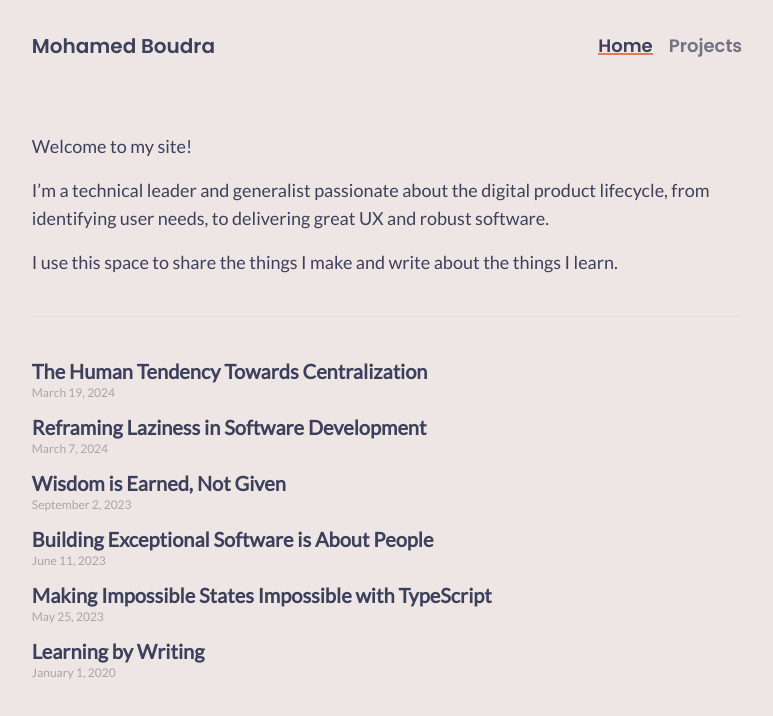
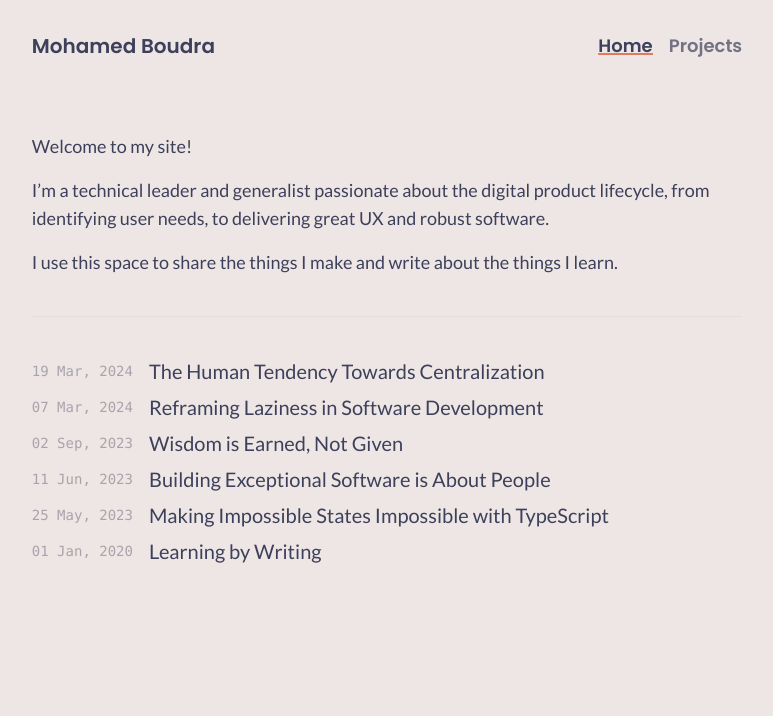
Before and after one commit to boudra/moboudra.com, a Next.js app: page / in a window 1280 px wide. Shown: the top 716 px of the page, without its empty margins (253-1026 px from the left). Built offline with nearby package versions, Linux system fonts and the light colour scheme.

Commit message:
split posts

```diff
--- a/src/date.js
+++ b/src/date.js
@@ -1,7 +1,7 @@
 export function formatDate(date) {
-  const day = date.getDate();
-  const month = date.toLocaleString("default", { month: "long" });
+  const day = date.getDate().toString().padStart(2, "0");
+  const month = date.toLocaleString("default", { month: "long" }).slice(0, 3);
   const year = date.getFullYear();
 
-  return `${month} ${day}, ${year}`;
+  return `${day} ${month}, ${year}`;
 }
--- a/src/pages/index.js
+++ b/src/pages/index.js
@@ -1,28 +1,11 @@
-import fs from "fs";
-import matter from "gray-matter";
 import Link from "next/link";
 import { formatDate } from "../date";
+import { getPosts } from "../posts";
 
 export async function getStaticProps() {
-  const files = fs.readdirSync("posts");
-
-  const posts = files.map((fileName) => {
-    const slug = fileName.replace(".md", "");
-    const readFile = fs.readFileSync(`posts/${fileName}`, "utf-8");
-    const { data: frontmatter } = matter(readFile);
-    return {
-      slug,
-      frontmatter,
-    };
-  });
-
-  posts.sort((a, b) => {
-    return new Date(b.frontmatter.date) - new Date(a.frontmatter.date);
-  });
-
   return {
     props: {
-      posts,
+      posts: getPosts(),
     },
   };
 }
@@ -43,19 +26,21 @@ export default function Home({ posts }) {
         </p>
       </div>
       <div className="pb-12">
+        <div className="pb-6">
           {posts.map(({ slug, frontmatter }) => (
-          <div key={slug} className="pb-3">
+            <div key={slug} className="pb-2 flex items-center gap-x-4">
+              <div className="text-sm text-primary/40 font-mono">
+                {formatDate(new Date(frontmatter.date))}
+              </div>
               <Link href={`/post/${slug}`}>
-              <a className="font-semibold text-xl block text-primary hover:text-secondary decoration-2">
+                <a className="text-xl block text-primary hover:text-secondary decoration-2">
                   <h2>{frontmatter.title}</h2>
                 </a>
               </Link>
-            <div className="text-xs text-primary/40">
-              {formatDate(new Date(frontmatter.date))}
-            </div>
             </div>
           ))}
         </div>
       </div>
+    </div>
   );
 }
--- a/src/pages/post/[slug].js
+++ b/src/pages/post/[slug].js
@@ -53,7 +53,9 @@ export default function PostPage({ meta, content }) {
         <h1 className="font-display text-primary text-3xl mb-2 font-bold">
           {meta.title}
         </h1>
-        <span className="text-xs text-slate-400">{formatDate(date)}</span>
+        <span className="text-sm font-mono text-primary/40">
+          {formatDate(date)}
+        </span>
       </div>
       <div
         className="prose mx-auto py-8 prose-headings:text-primary prose-headings:underline prose-headings:decoration-secondary/50 prose-headings:decoration-2 prose-headings:font-display prose-lg hover:prose-a:text-secondary prose-a:primary prose-headings:font-semibold prose-h1:text-2xl prose-h2:text-2xl prose-h1:mt-10"
--- /dev/null
+++ b/src/posts.js
@@ -0,0 +1,22 @@
+import fs from "fs";
+import matter from "gray-matter";
+
+export function getPosts() {
+  const files = fs.readdirSync("posts");
+
+  const posts = files.map((fileName) => {
+    const slug = fileName.replace(".md", "");
+    const readFile = fs.readFileSync(`posts/${fileName}`, "utf-8");
+    const { data: frontmatter } = matter(readFile);
+    return {
+      slug,
+      frontmatter,
+    };
+  });
+
+  posts.sort((a, b) => {
+    return new Date(b.frontmatter.date) - new Date(a.frontmatter.date);
+  });
+
+  return posts;
+}
```
Lines whose indentation alone changed are shown as unchanged.
